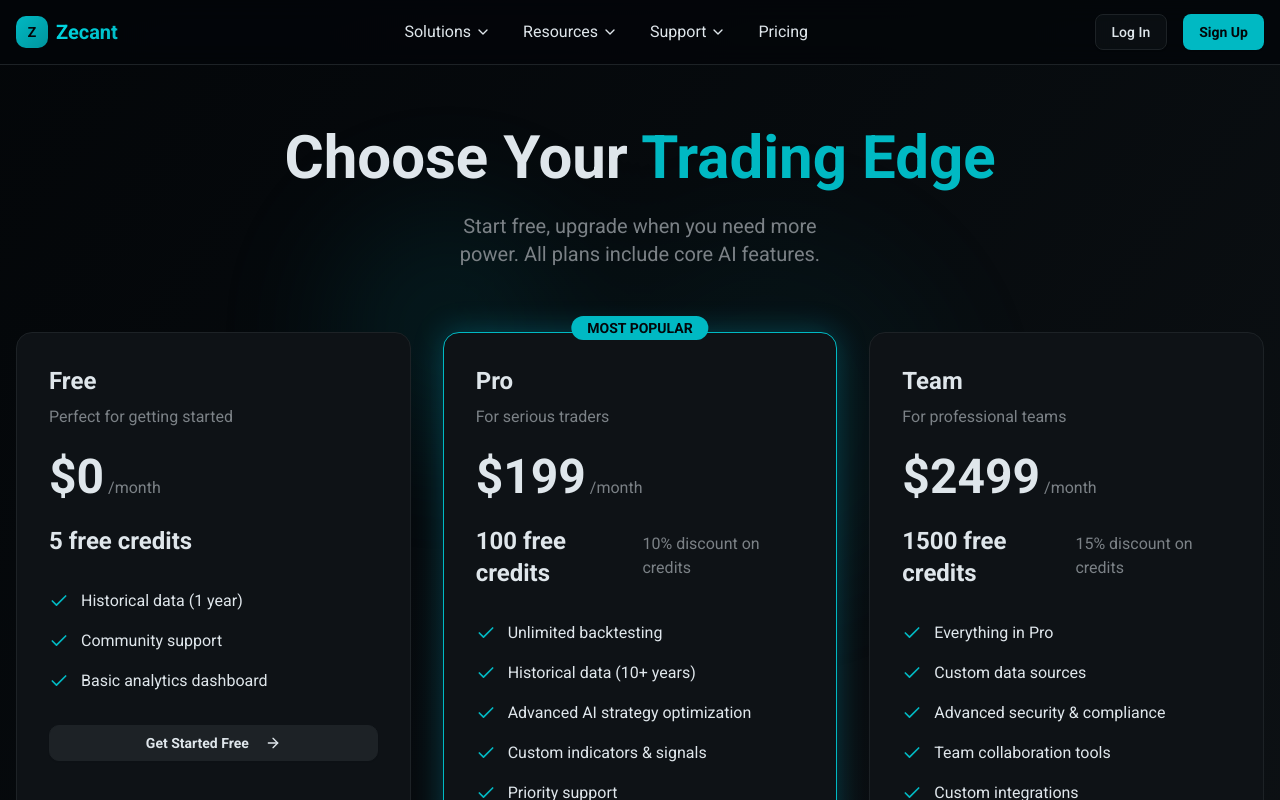
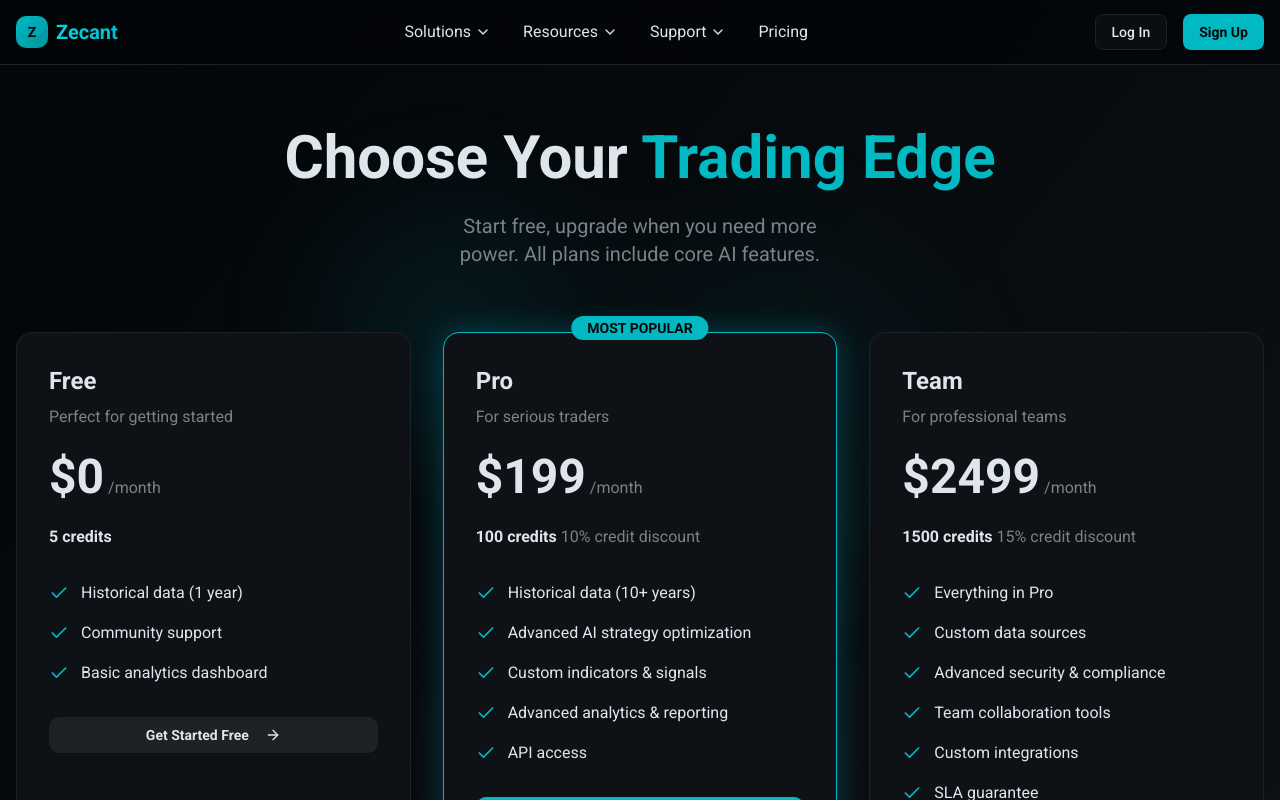
Before and after one commit to Chris2Rich/zecant-web, a Next.js app: page /pricing in a window 1280 px wide. Shown: the top 800 px of the page. Built offline with nearby package versions, Linux system fonts and the light colour scheme.

Commit message:
Update page.tsx

```diff
--- a/app/pricing/page.tsx
+++ b/app/pricing/page.tsx
@@ -31,11 +31,9 @@ const pricingTiers = [
     discount: "10",
     badge: "MOST POPULAR",
     features: [
-      "Unlimited backtesting",
       "Historical data (10+ years)",
       "Advanced AI strategy optimization",
       "Custom indicators & signals",
-      "Priority support",
       "Advanced analytics & reporting",
       "API access",
     ],
@@ -130,10 +128,11 @@ export default function PricingPage() {
                     </div>
                   </div>
 
+                  {/* Credits */}
                   <div className="mb-8">
                     <div className="flex items-baseline gap-1">
-                      <span className="text-2xl font-bold">{tier.credits} free credits</span>
-                      {tier.discount && <span className="text-muted-foreground">{tier.discount}% discount on credits</span>}
+                      <span className="text-1xl font-bold">{tier.credits} credits</span>
+                      {tier.discount && <span className="text-muted-foreground">{tier.discount}% credit discount</span>}
                     </div>
                   </div>
 
```
